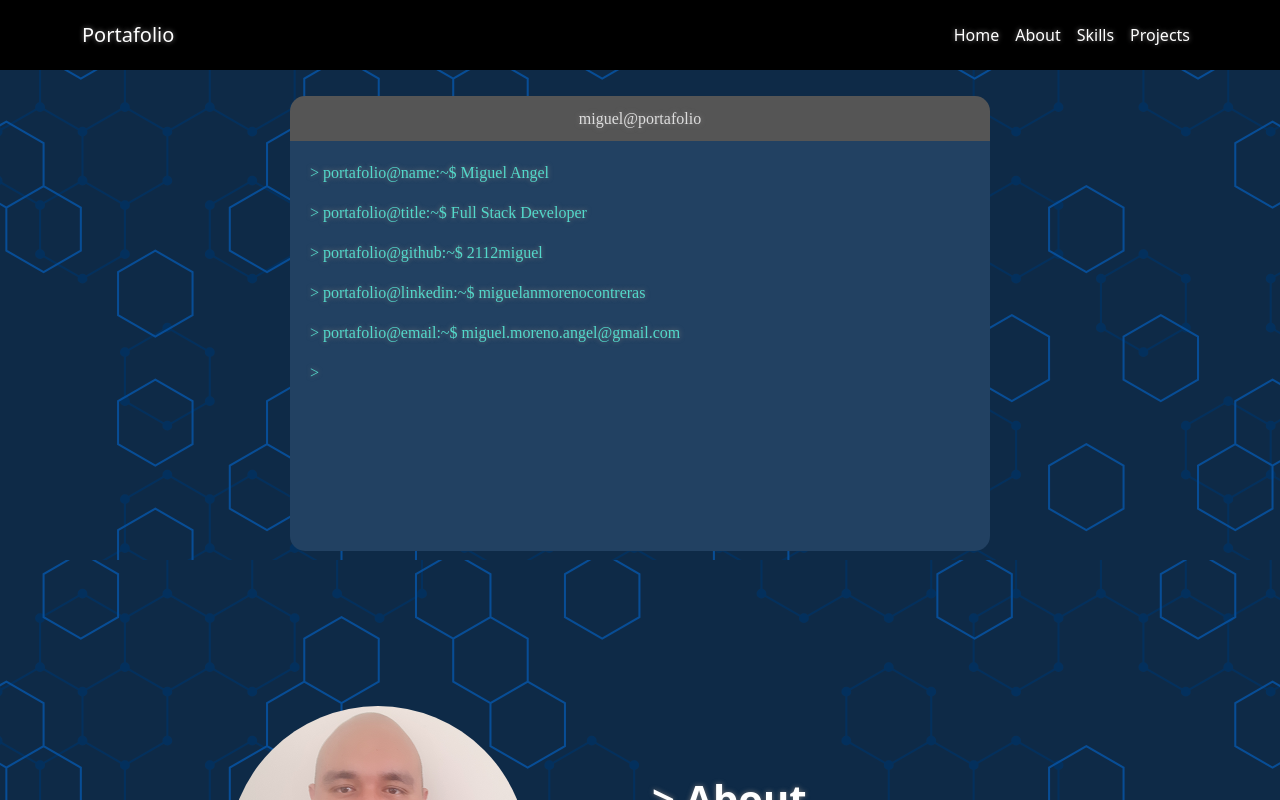
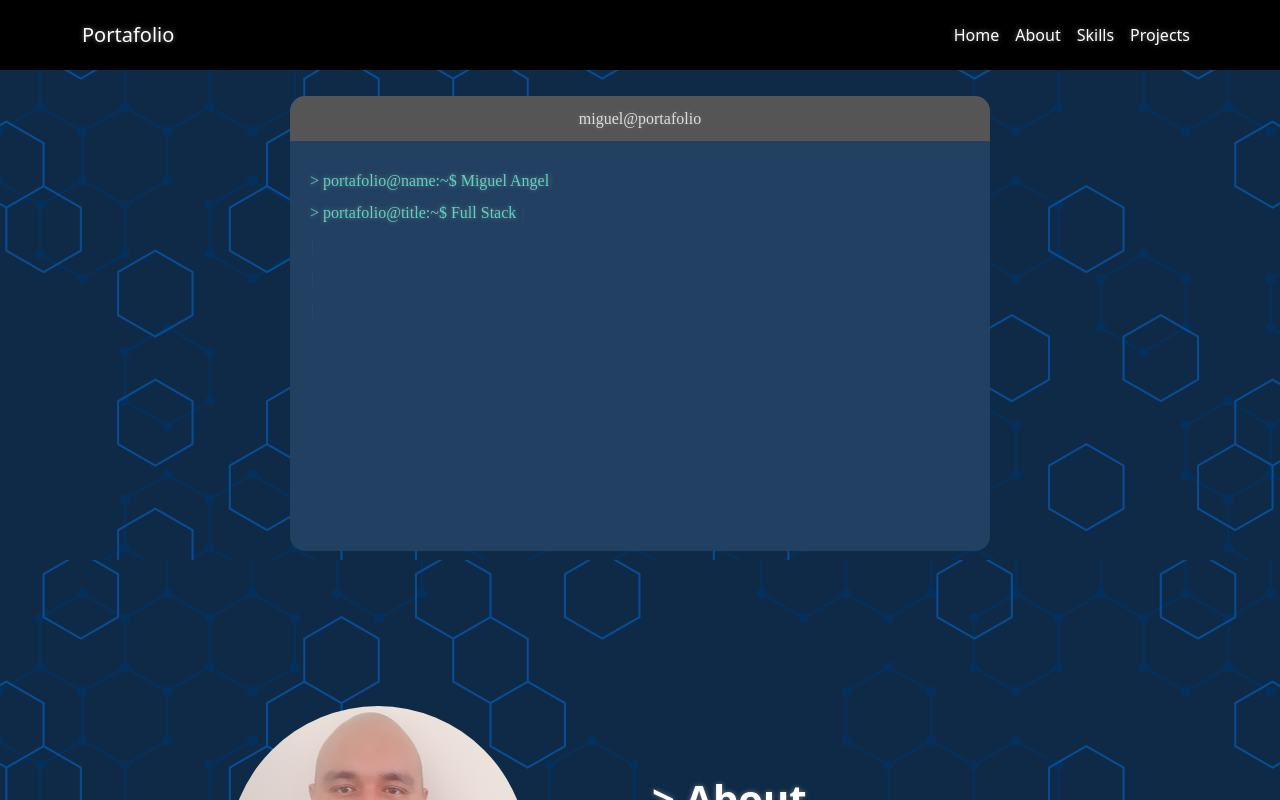
Before and after one commit to 2112miguel/portaflio, a Next.js app: page / in a window 1280 px wide. Shown: the top 800 px of the page. Built offline with nearby package versions, Linux system fonts and the light colour scheme.

Commit message:
Add TypewriterJS v2 and change terminal

```diff
--- a/Components/Terminal/Terminal.jsx
+++ b/Components/Terminal/Terminal.jsx
@@ -1,4 +1,12 @@
-//import "./Terminal.css";
+import Typewriter from "typewriter-effect";
+
+const data = [
+  "> portafolio@name:~$ Miguel Angel",
+  "> portafolio@title:~$ Full Stack Developer",
+  "> portafolio@github:~$ 2112miguel",
+  "> portafolio@linkedin:~$ miguelanmorenocontreras",
+  "> portafolio@email:~$ miguel.moreno.angel@gmail.com",
+];
 
 export const Terminal = () => {
   return (
@@ -8,12 +16,79 @@ export const Terminal = () => {
           <p>miguel@portafolio</p>
         </header>
         <article className="consolebody">
-          <p>{">"} portafolio@name:~$ Miguel Angel</p>
-          <p>{">"} portafolio@title:~$ Full Stack Developer</p>
-          <p>{">"} portafolio@github:~$ 2112miguel</p>
-          <p>{">"} portafolio@linkedin:~$ miguelanmorenocontreras</p>
-          <p>{">"} portafolio@email:~$ miguel.moreno.angel@gmail.com</p>
-          <p>{">"} </p>
+          <div className="my-2">
+            <Typewriter
+              onInit={(typewriter) => {
+                typewriter
+                  .typeString("> portafolio@name:~$ Miguel Angel")
+                  .changeDelay(1)
+                  .start();
+              }}
+              options={{
+                delay: 50,
+              }}
+            />
+          </div>
+          <div className="my-2">
+            <Typewriter
+              onInit={(typewriter) => {
+                typewriter
+                  .pauseFor(3500)
+                  .typeString("> portafolio@title:~$ Full Stack Developer")
+                  .changeDelay(1)
+                  .start();
+              }}
+              options={{
+                delay: 50,
+              }}
+            />
+          </div>
+          <div className="my-2">
+            <Typewriter
+              onInit={(typewriter) => {
+                typewriter
+                  .pauseFor(7000)
+                  .typeString("> portafolio@github:~$ 2112miguel")
+                  .changeDelay(1)
+                  .start();
+              }}
+              options={{
+                delay: 50,
+              }}
+            />
+          </div>
+          <div className="my-2">
+            <Typewriter
+              onInit={(typewriter) => {
+                typewriter
+                  .pauseFor(10350)
+                  .typeString(
+                    "> portafolio@linkedin:~$ miguelanmorenocontreras"
+                  )
+                  .changeDelay(1)
+                  .start();
+              }}
+              options={{
+                delay: 50,
+              }}
+            />
+          </div>
+          <div className="my-2">
+            <Typewriter
+              onInit={(typewriter) => {
+                typewriter
+                  .pauseFor(14000)
+                  .typeString(
+                    "> portafolio@email:~$ miguel.moreno.angel@gmail.com"
+                  )
+                  .changeDelay(1)
+                  .start();
+              }}
+              options={{
+                delay: 50,
+              }}
+            />
+          </div>
         </article>
       </div>
     </section>
--- a/package.json
+++ b/package.json
@@ -17,7 +17,8 @@
     "popper.js": "^1.16.1",
     "react": "18.2.0",
     "react-bootstrap": "^2.5.0",
-    "react-dom": "18.2.0"
+    "react-dom": "18.2.0",
+    "typewriter-effect": "^2.19.0"
   },
   "devDependencies": {
     "eslint": "8.20.0",
```
Also changed, not shown: 1 other file (tests, documents, lock files or other folders).
